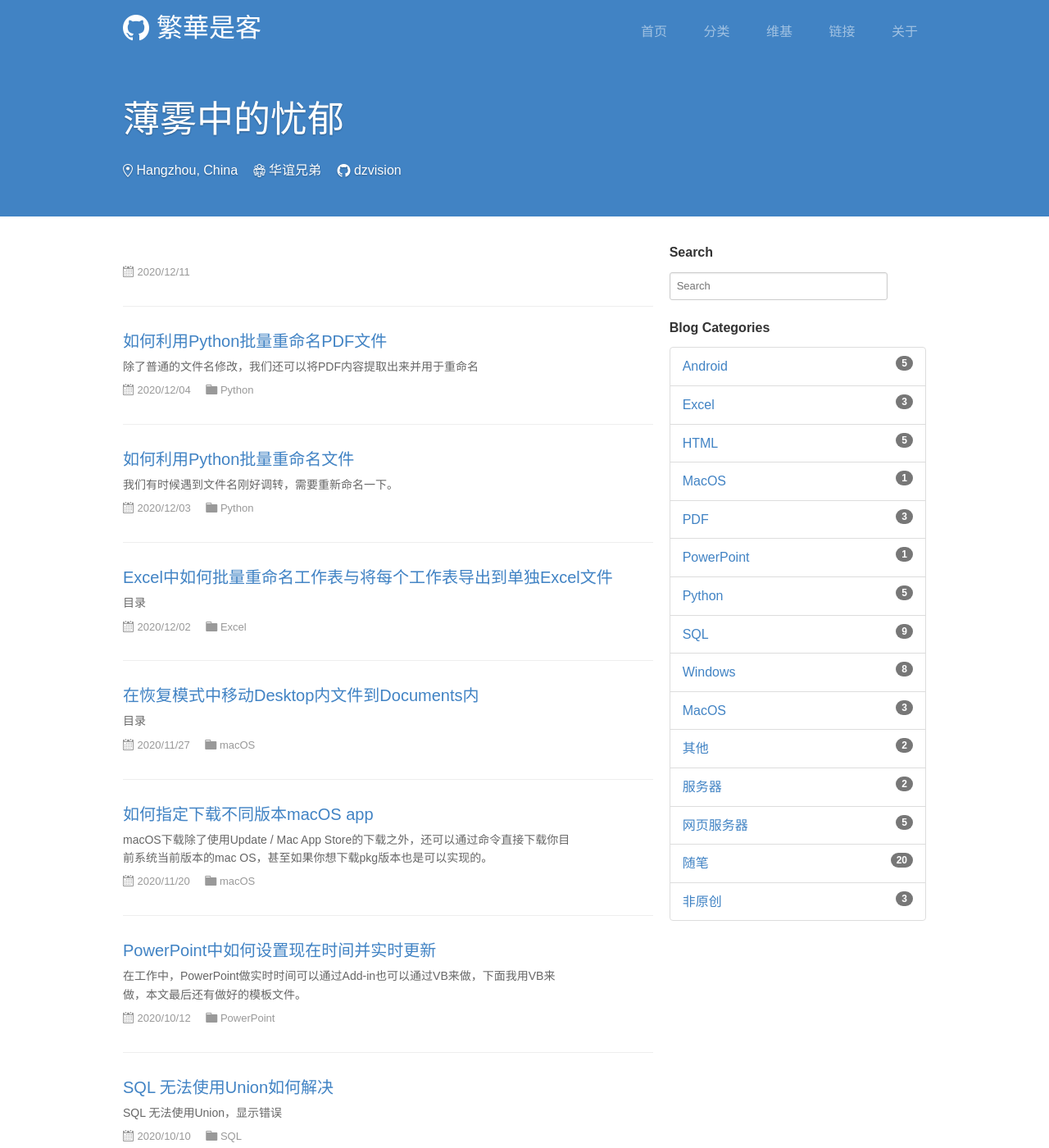
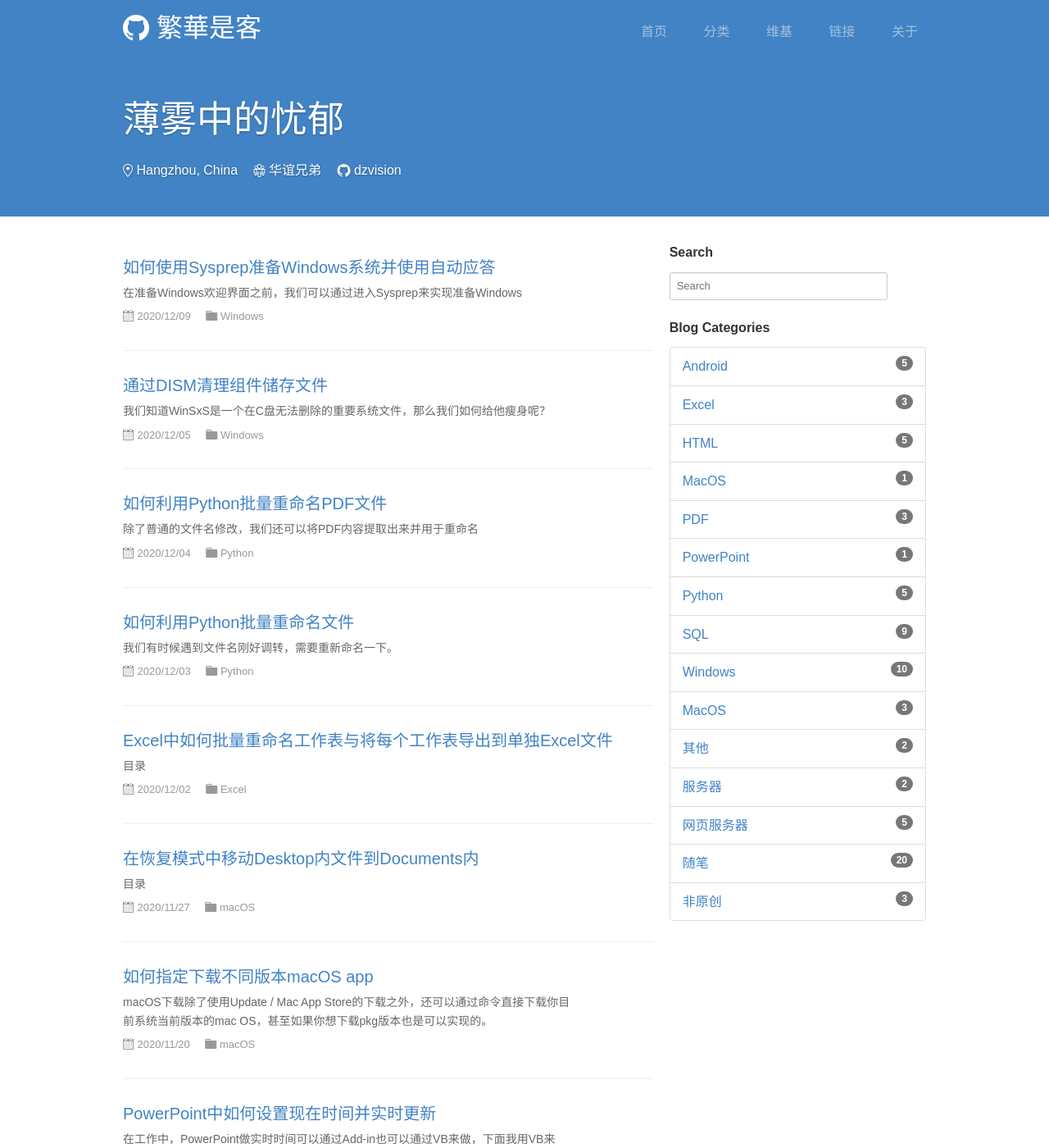
Before and after one commit to dzvision/backup-ghpages, a Jekyll site: the page built from index.html, in a window 1280 px wide and 1400 px high. Shown: the whole window at 82% size. Built offline with Jekyll 4.4.1, drawn with Linux system fonts in a browser that asks for light colours; the list of posts is cut into pages by our own code; some of the changed text lies outside the part shown.

Commit message:
Fix Blog Post Problem
Fix Blog Post Problem

````diff
--- /dev/null
+++ b/_posts/2020-12-09-WindowsSIM-AnswerFile-and-Sysprep.md
@@ -0,0 +1,42 @@
+---
+layout: post
+title: 如何使用Sysprep准备Windows系统并使用自动应答
+categories: Windows
+description:
+keywords: Windows
+---
+
+在准备Windows欢迎界面之前，我们可以通过进入Sysprep来实现准备Windows
+
+**目录**
+
+* TOC
+{:toc}
+
+
+## 1. 进入Sysprep
+
+在Windows安装欢迎界面输入Ctrl+Shift+F3来进入Sysprep。
+如果已经过了OOBE欢迎界面创建过账户，可以手动进入Sysprep，记得要删除创建好的用户。
+
+```
+手动进入Windows System Preparation Tool
+>>cd C:\Windows\System32\Sysprep
+>>Sysprep
+```
+
+[1. Customize Windows 10 Audit Mode](https://www.tenforums.com/tutorials/3020-customize-windows-10-image-audit-mode-sysprep.html)
+[2. Custom Image Q&A](https://itectec.com/superuser/can-i-create-a-custom-recovery-image-for-windows-10-like-recimg-did-in-windows-8-1/)
+
+## 2. 安装你想要的软件
+确保在Audit Mode之后，安装你想要的软件，例如Office, 浏览器等。
+
+## 3. 桌面文件设置
+打开C:\Users\Default并将你想要的桌面快捷方式复制进去。新建用户将会从这个用户文件夹复制文件。
+
+## 4. Windows SIM设置
+这个时候，我们需要创建应答文件。
+Windows ADK下载地址： <https://docs.microsoft.com/zh-cn/windows-hardware/get-started/adk-install>
+
+[应答文件参考步骤](https://www.windowscentral.com/how-create-unattended-media-do-automated-installation-windows-10)
+[Windows 10 应答文件参考模板](https://www.windowsafg.com/win10x86_x64_uefi.html)
````
Also changed, not shown: _posts/2020-12-05-DISM-Cleanup.md (+1 -1 lines).
